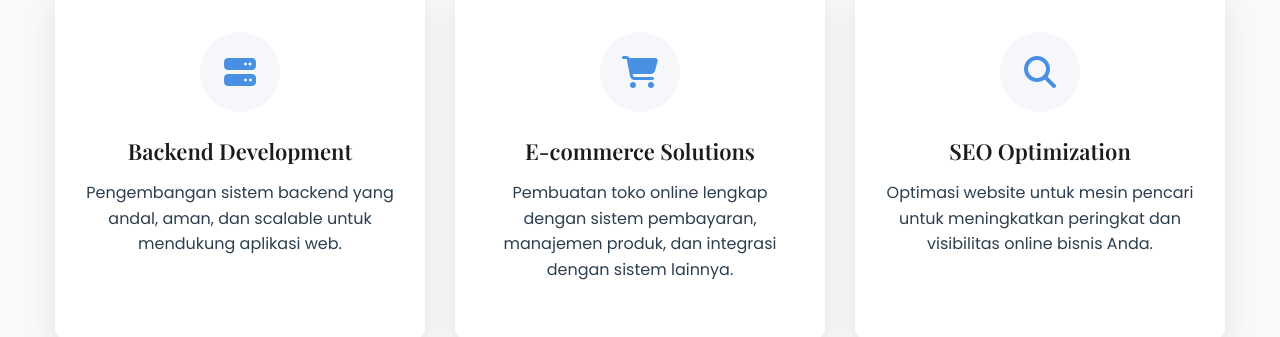
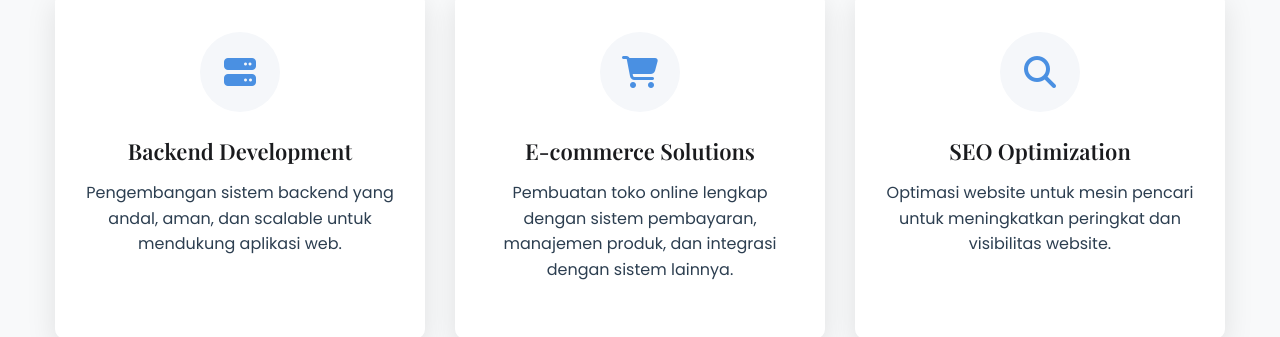
Before and after one commit to faqihnbd/faqihnbd.github.io, a plain HTML site: page index.html in a window 1280 px wide. Shown: the part 4673-5010 px from the top of the page. Drawn offline with nearby package versions, Linux system fonts and the light colour scheme.

Commit message:
Update konten

```diff
--- a/index.html
+++ b/index.html
@@ -684,7 +684,7 @@
             <h3>SEO Optimization</h3>
             <p>
               Optimasi website untuk mesin pencari untuk meningkatkan peringkat
-              dan visibilitas online bisnis Anda.
+              dan visibilitas website.
             </p>
           </div>
         </div>
```
